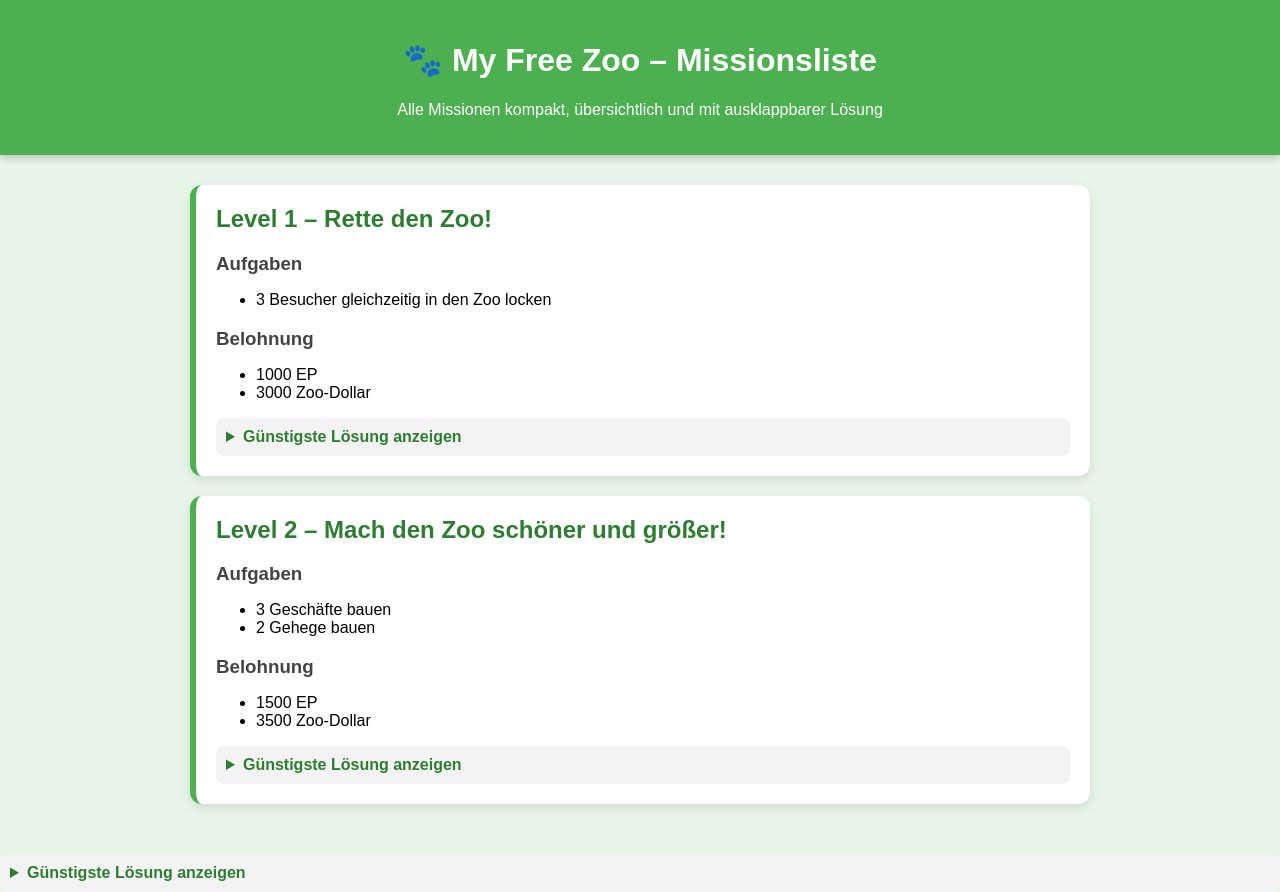
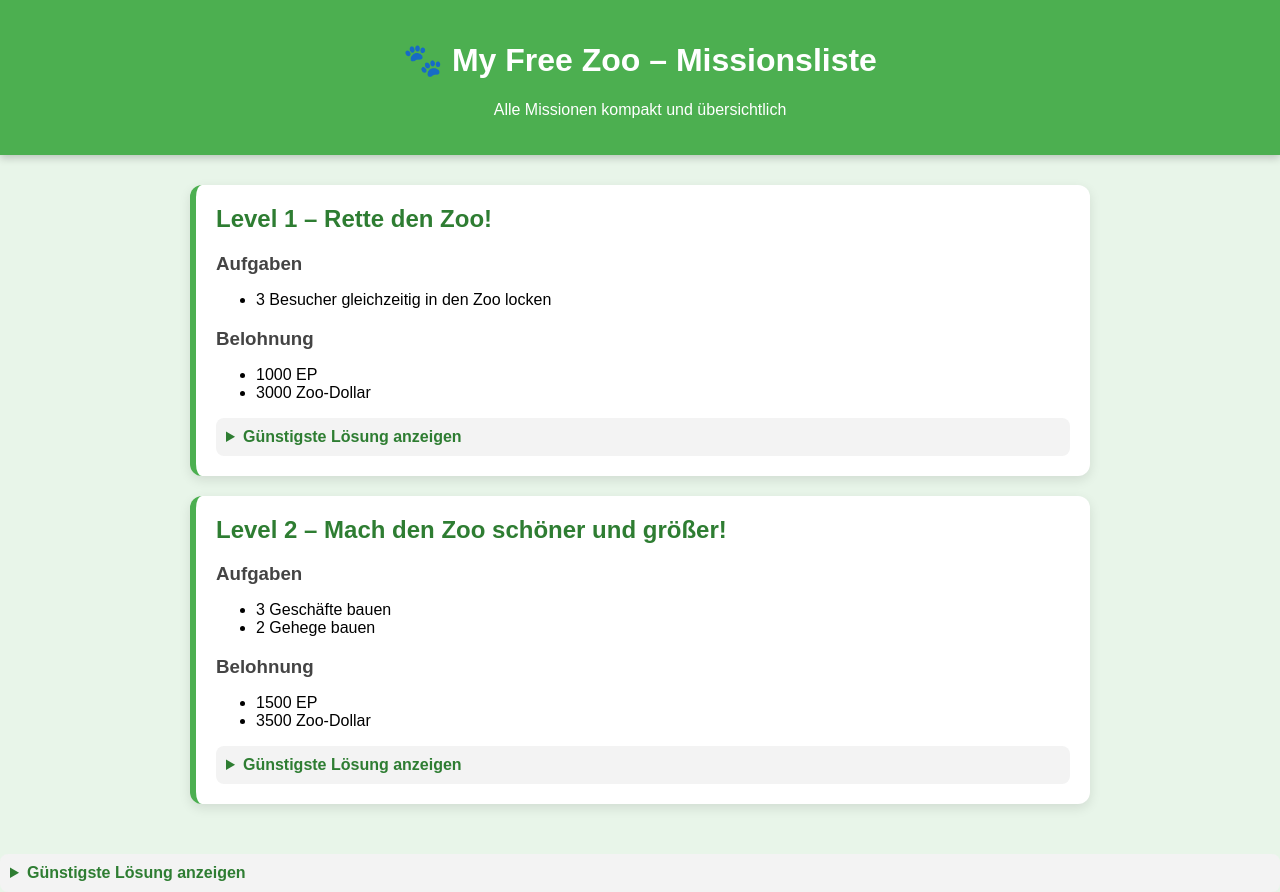
Before and after one commit to elephantcreator/MyFreeZoo-Missions, a plain HTML site: page index.html in a window 1280 px wide. Drawn offline with Linux system fonts and the light colour scheme.

Commit message:
Update index.html

```diff
--- a/index.html
+++ b/index.html
@@ -10,7 +10,7 @@
 
     <header>
         <h1>🐾 My Free Zoo – Missionsliste</h1>
-        <p>Alle Missionen kompakt, übersichtlich und mit ausklappbarer Lösung</p>
+        <p>Alle Missionen kompakt und übersichtlich</p>
     </header>
 
     <main id="missions-container">
```
